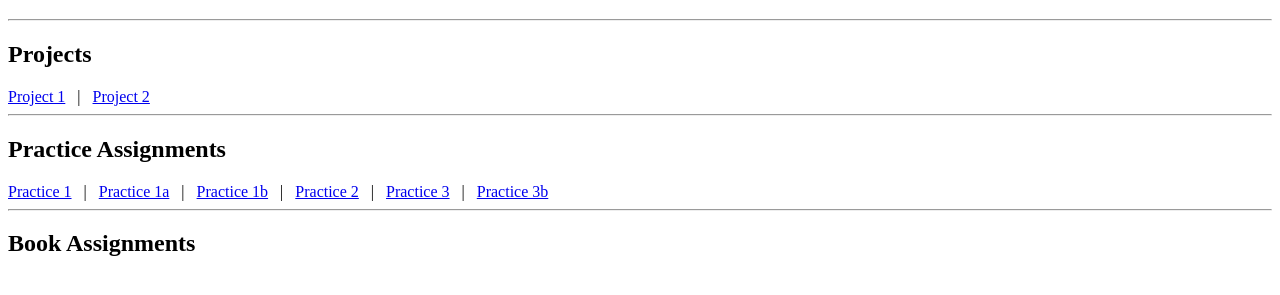
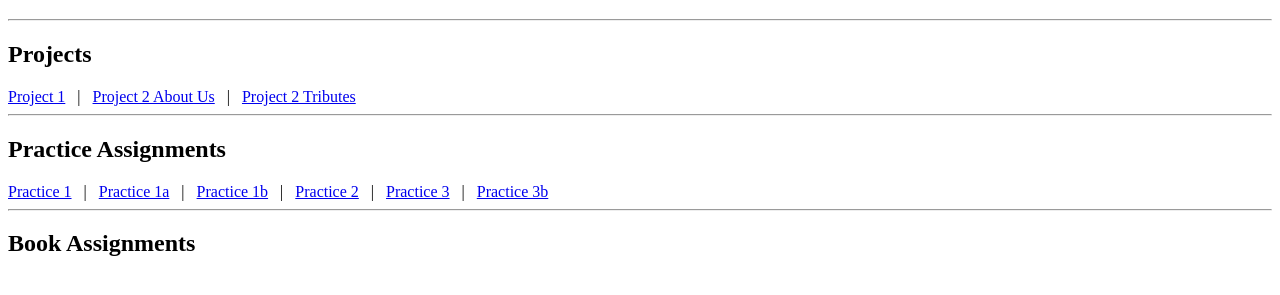
Before and after one commit to jbr-ish/INFO2420, a plain HTML site: page index.html in a window 1280 px wide. Shown: the part 61-356 px from the top of the page. Drawn offline with Linux system fonts and the light colour scheme.

Commit message:
new link on homepage P2 Trib
added link to homepage for ease of access to Project 2 Tributes //JR

```diff
--- a/index.html
+++ b/index.html
@@ -11,7 +11,9 @@
 <h2>Projects</h2>
     <a href="Projects/Project1/project1.htm" target="_blank">Project 1</a>
     &nbsp;&nbsp;|&nbsp;&nbsp;
-    <a href="Projects/Project2/AboutUs.html" target="_blank">Project 2</a>
+    <a href="Projects/Project2/AboutUs.html" target="_blank">Project 2 About Us</a>
+    &nbsp;&nbsp;|&nbsp;&nbsp;
+    <a href="Projects/Project2/Tributes.html" target="_blank">Project 2 Tributes</a>
 <hr>
 <h2>Practice Assignments</h2>
     <a href="Practices/Practice1/index.html" target="_blank">Practice 1</a>
```
Also changed, not shown: Projects/Project2/AboutUs.html (+0 -2 lines).
